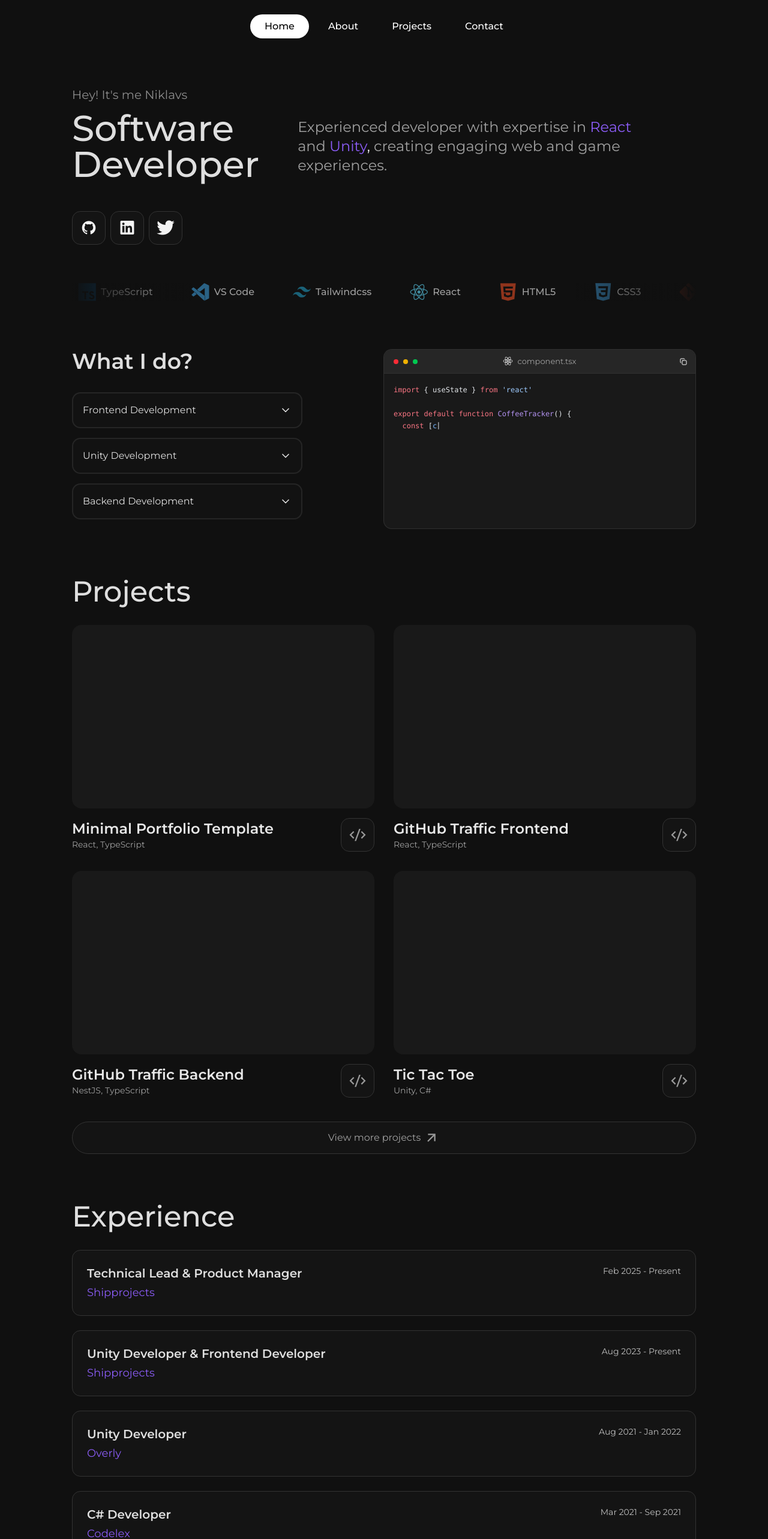
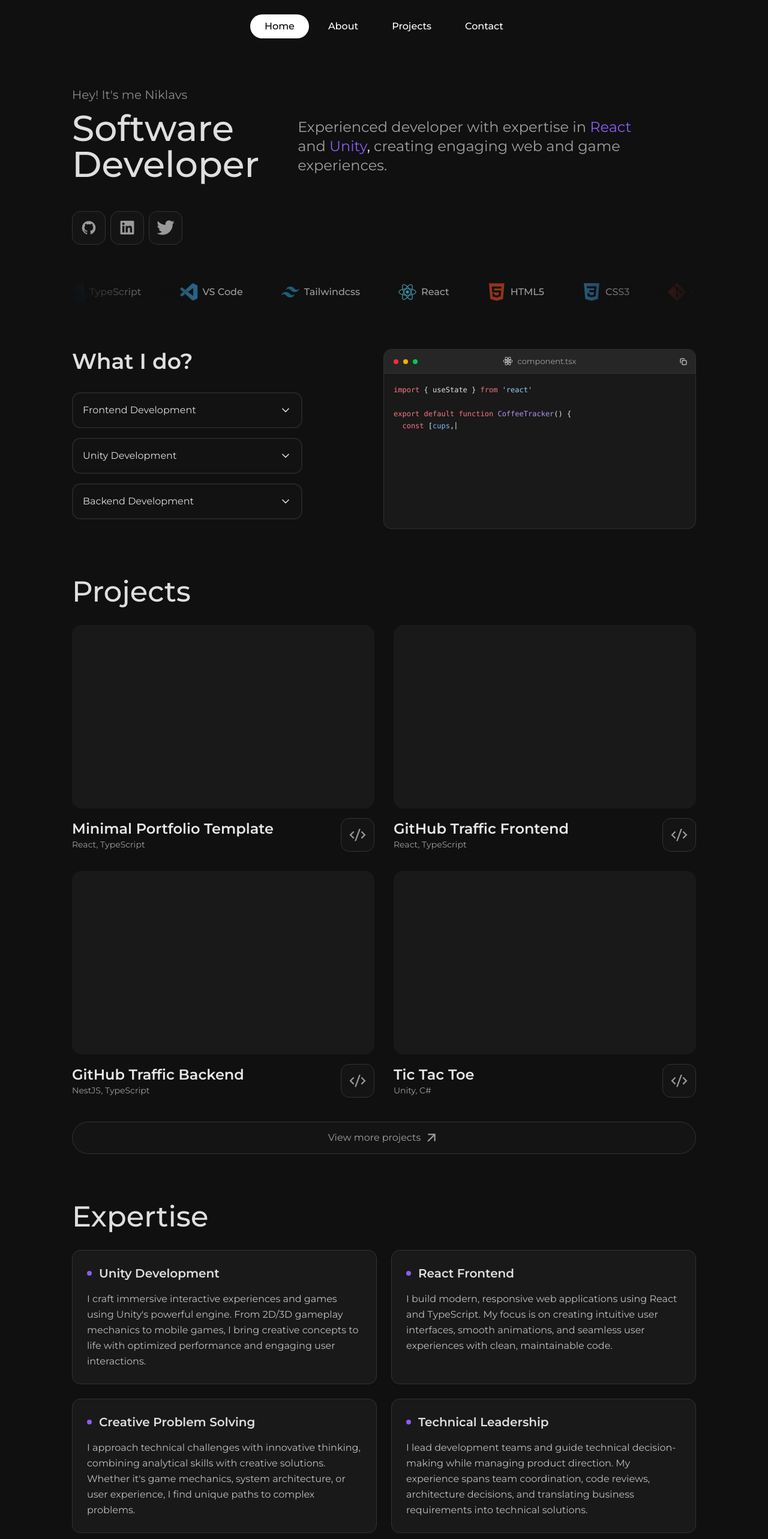
Before and after one commit to Nikseell/portfolio-website, a React (Vite) app: page / in a window 1280 px wide. Shown: the top 2566 px of the page at 60% size. Built offline with nearby package versions, Linux system fonts and the light colour scheme.

Commit message:
Expertise section layout, hover states for icons

```diff
--- a/src/components/common/Footer.tsx
+++ b/src/components/common/Footer.tsx
@@ -1,18 +1,25 @@
-import { type FC } from "react";
+import arrow from '../../assets/icons/arrow.svg'
+import { type FC } from 'react'
 
 const Footer: FC = () => {
   return (
     <footer className="flex flex-col gap-8">
-      <h1 className="text-white text-5xl leading-tight flex flex-col items-center gap-4 uppercase">
-        Let's talk!
-      </h1>
-      <p className="text-white text-center text-lg">
-        <a href="mailto:niklavs.laicans@gmail.com" className="text-white">
+      <h1 className="flex justify-center main-header">Let's talk!</h1>
+      <button
+        onClick={() => window.open('mailto:niklavs.laicans@gmail.com', '_blank')}
+        className="flex justify-center items-center p-3 rounded-full gap-1 border border-[#333333] bg-[#141414] hover:bg-[#242424] hover:scale-105 transition-all duration-300 cursor-pointer w-full group"
+      >
+        <p className="flex items-center justify-center opacity-60 group-hover:opacity-100 group-hover:text-white transition-all duration-300">
           niklavs.laicans@gmail.com
-        </a>
-      </p>
+        </p>
+        <img
+          src={arrow}
+          alt="arrow"
+          className="w-7 h-7"
+        />
+      </button>
     </footer>
-  );
-};
+  )
+}
 
-export default Footer;
+export default Footer
--- a/src/components/common/IconButton.tsx
+++ b/src/components/common/IconButton.tsx
@@ -13,7 +13,7 @@ interface IconButtonProps {
 
 const IconButton: FC<IconButtonProps> = ({ href, onClick, children, className, size = 'md', target, rel }) => {
   const baseClasses =
-    'flex items-center justify-center rounded-xl border border-[#333333] bg-[#141414] hover:bg-[#242424] duration-300 transition-all'
+    'group flex items-center justify-center rounded-xl border border-[#333333] bg-[#141414] hover:bg-[#242424] duration-300 transition-all'
 
   const sizeClasses = {
     sm: 'w-10 h-10',
--- a/src/components/sections/Expertise.tsx
+++ b/src/components/sections/Expertise.tsx
@@ -1,25 +1,29 @@
-import SectionTitle from "../common/SectionTitle";
-import { expertiseData } from "../../data/expertise";
+import { expertiseData } from '../../data/expertise'
 
 const Expertise = () => {
   return (
-    <section>
-      <SectionTitle>Expertise</SectionTitle>
-      <div className="grid grid-cols-1 md:grid-cols-2 gap-8 lg:gap-12">
+    <div className="text-white h-fit">
+      <div className="flex items-center justify-between pb-8">
+        <div className="section-header">Expertise</div>
+      </div>
+      <div className="grid grid-cols-1 md:grid-cols-2 gap-6">
         {expertiseData.map((expertise, index) => (
-          <div key={index} className="space-y-4">
-            <h2 className="text-white text-heading-tertiary font-semibold flex items-center gap-3">
-              <span className="w-1 h-1 md:w-2 md:h-2 bg-white rounded-full"></span>
-              {expertise.title}
-            </h2>
-            <p className="text-gray-300 leading-relaxed text-body">
-              {expertise.description}
-            </p>
+          <div
+            key={index}
+            className="border border-[#333333] bg-[#191919] rounded-xl p-6"
+          >
+            <div className="space-y-4">
+              <div className="flex items-center gap-3">
+                <div className="w-2 h-2 bg-[#8B5CF6] rounded-full"></div>
+                <h2 className="text-xl font-semibold text-[#DFDFDF]">{expertise.title}</h2>
+              </div>
+              <p className="text-[#BFBFBF] leading-relaxed">{expertise.description}</p>
+            </div>
           </div>
         ))}
       </div>
-    </section>
-  );
-};
+    </div>
+  )
+}
 
-export default Expertise;
+export default Expertise
--- a/src/components/sections/Hero.tsx
+++ b/src/components/sections/Hero.tsx
@@ -20,10 +20,10 @@ const Hero: FC = () => {
               </h1>
 
               <p className="text-white text-2xl pl-16 mt-3 max-w-2xl">
-                <span className="opacity-60">Experienced developer with expertise in </span>
-                <span className="text-[#8B5CF6]">React</span> <span className="opacity-60">and </span>
+                <span className="text-white/60">Experienced developer with expertise in </span>
+                <span className="text-[#8B5CF6]">React</span> <span className="text-white/60">and </span>
                 <span className="text-[#8B5CF6]">Unity</span>,
-                <span className="opacity-60"> creating engaging web and game experiences.</span>
+                <span className="text-white/60"> creating engaging web and game experiences.</span>
               </p>
             </div>
 
@@ -33,7 +33,7 @@ const Hero: FC = () => {
                 target="_blank"
                 rel="noopener noreferrer"
               >
-                <i className="devicon-github-original text-2xl text-[#F3F3F3]"></i>
+                <i className="devicon-github-original text-2xl text-[#F3F3F3]/60 group-hover:text-[#F3F3F3] transition-colors duration-300"></i>
               </IconButton>
 
               <IconButton
@@ -41,7 +41,7 @@ const Hero: FC = () => {
                 target="_blank"
                 rel="noopener noreferrer"
               >
-                <i className="devicon-linkedin-plain text-2xl text-[#F3F3F3]"></i>
+                <i className="devicon-linkedin-plain text-2xl text-[#F3F3F3]/60 group-hover:text-[#F3F3F3] transition-colors duration-300"></i>
               </IconButton>
 
               <IconButton
@@ -49,7 +49,7 @@ const Hero: FC = () => {
                 target="_blank"
                 rel="noopener noreferrer"
               >
-                <i className="devicon-twitter-plain text-2xl text-[#F3F3F3]"></i>
+                <i className="devicon-twitter-plain text-2xl text-[#F3F3F3]/60 group-hover:text-[#F3F3F3] transition-colors duration-300"></i>
               </IconButton>
             </div>
           </div>
--- a/src/pages/Home.tsx
+++ b/src/pages/Home.tsx
@@ -11,11 +11,10 @@ const Home: FC = () => {
   return (
     <Layout>
       <Hero />
-      {/* <Expertise /> */}
       <Projects />
+      <Expertise />
       <Experience />
-      {/* <TextMarquee />
-      <Footer /> */}
+      <Footer />
     </Layout>
   )
 }
```
